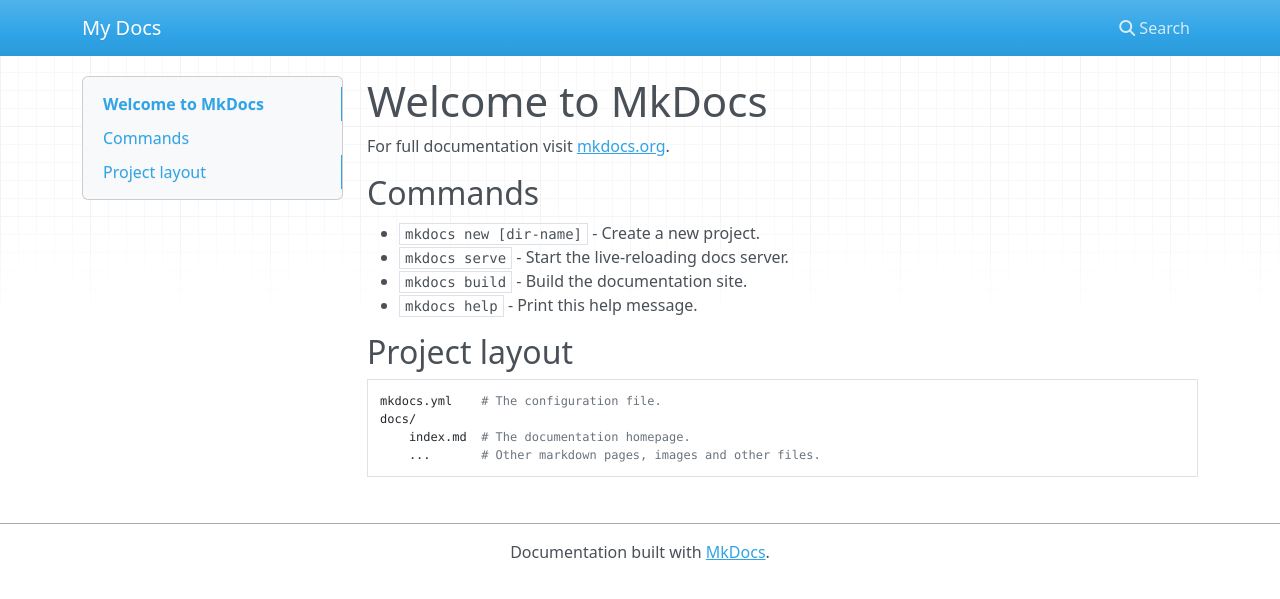
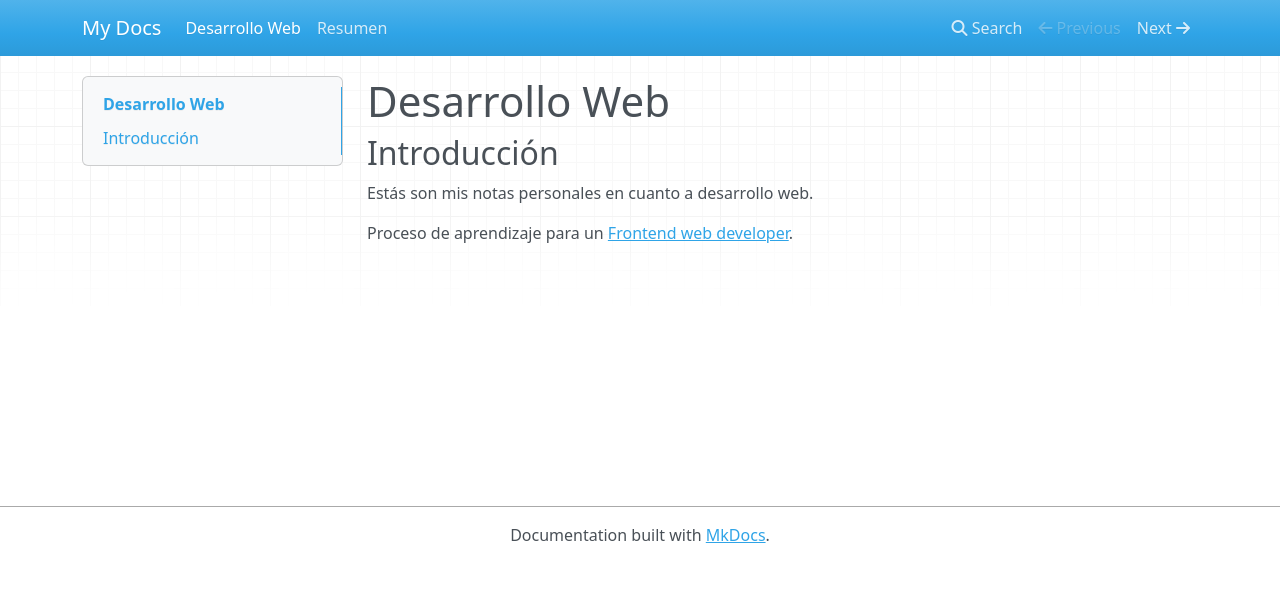
Before and after one commit to mantielero/web, an MkDocs documentation site: the page built from docs/index.md, in a window 1280 px wide. Shown: the top 599 px of the page. Built offline with MkDocs 1.6.1, drawn with Linux system fonts in a browser that asks for light colours; nearby versions of some CDN libraries.

Commit message:
Prueba de nueva página.

```diff
--- a/docs/index.md
+++ b/docs/index.md
@@ -1,17 +1,5 @@
-# Welcome to MkDocs
+# Desarrollo Web
+## Introducción
+Estás son mis notas personales en cuanto a desarrollo web.
 
-For full documentation visit [mkdocs.org](https://mkdocs.org).
-
-## Commands
-
-* `mkdocs new [dir-name]` - Create a new project.
-* `mkdocs serve` - Start the live-reloading docs server.
-* `mkdocs build` - Build the documentation site.
-* `mkdocs help` - Print this help message.
-
-## Project layout
-
-    mkdocs.yml    # The configuration file.
-    docs/
-        index.md  # The documentation homepage.
-        ...       # Other markdown pages, images and other files.
+Proceso de aprendizaje para un [Frontend web developer](https://medium.com/tech-tajawal/modern-frontend-developer-in-2018-4c2072fa2b9c).
```
Also changed, not shown: docs/resumen.md (added).
